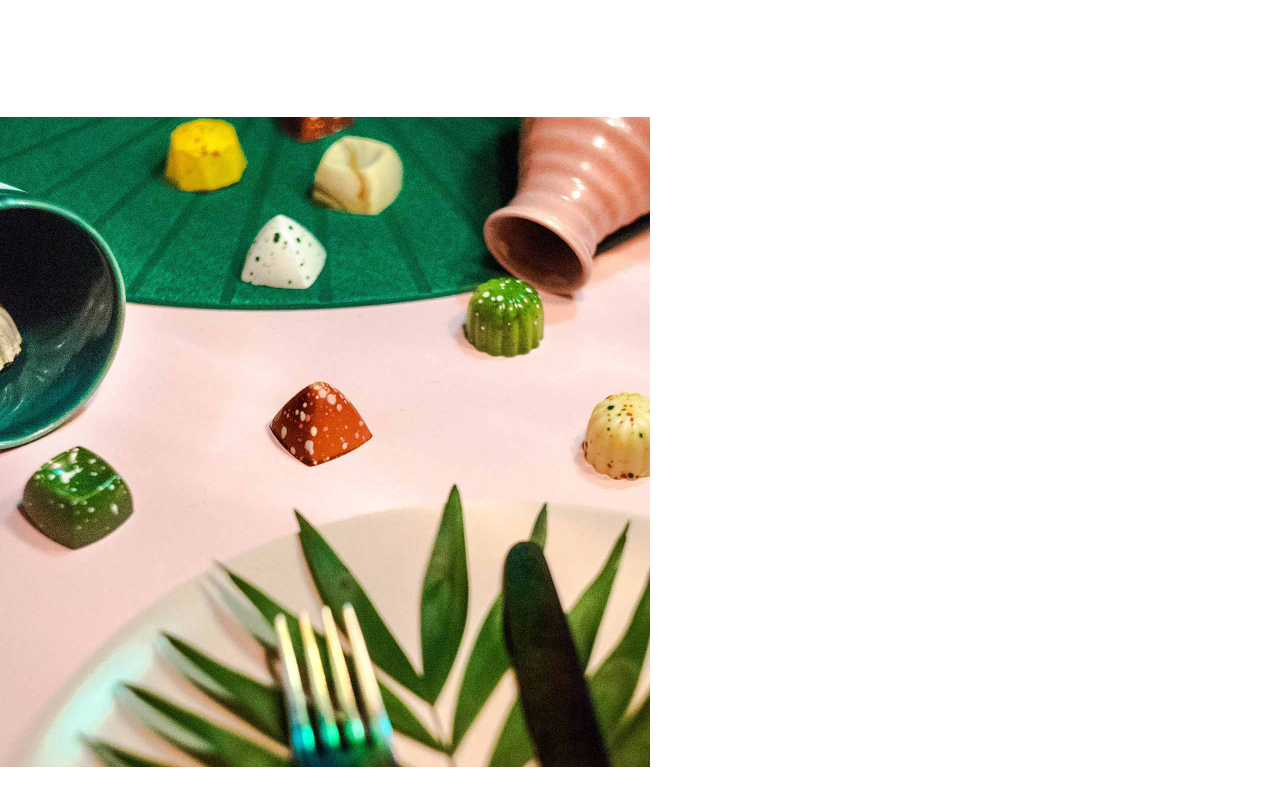
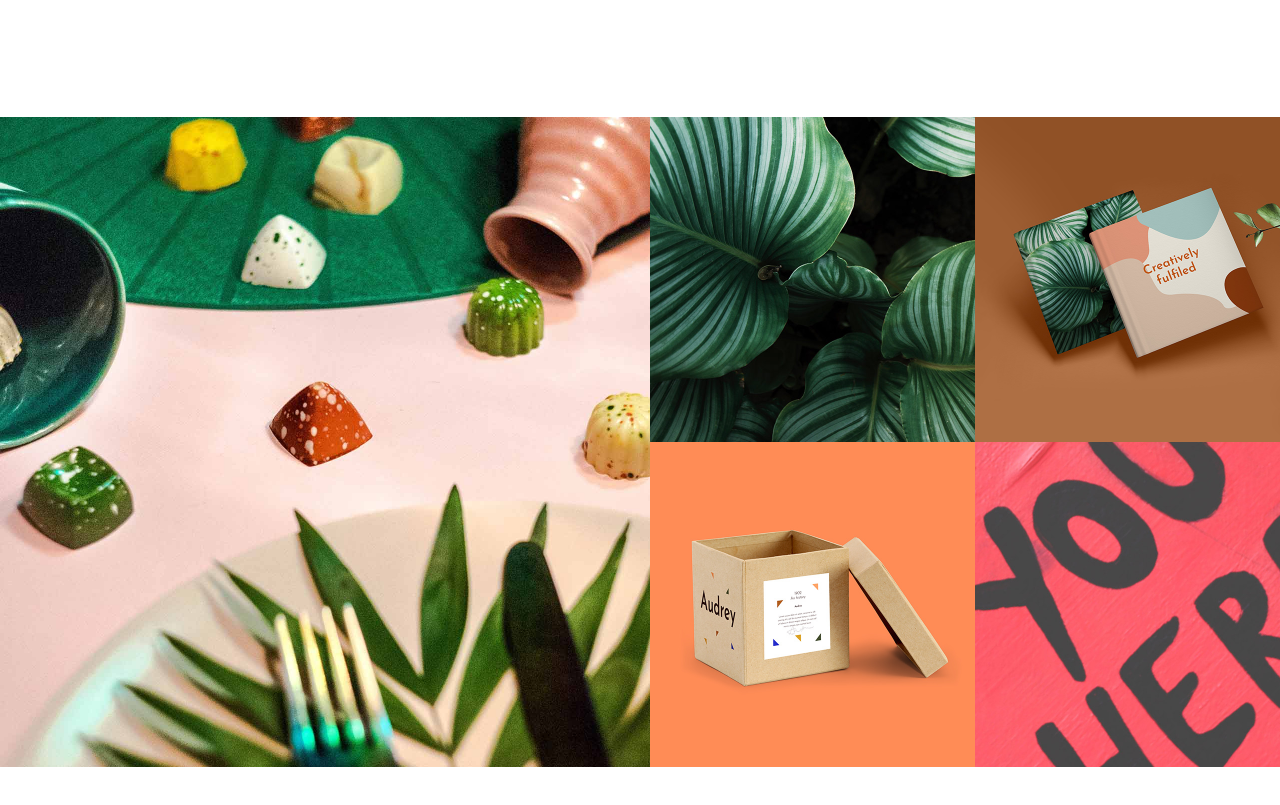
Before and after one commit to NIFT-Web-Design-Delhi/Lecture, a plain HTML site: page 09 crafts_example/index.html in a window 1280 px wide. Shown: the part 1141-1946 px from the top of the page. Drawn offline with nearby package versions, Linux system fonts and the light colour scheme.

Commit message:
Have updated the Collage section & have placed in Comments for better understanding.

```diff
--- a/09 crafts_example/main.css
+++ b/09 crafts_example/main.css
@@ -98,6 +98,7 @@ header nav .menuItem.active .colouredLine {
 }
 
 .subMenu {
+  background-color: white;
   position: absolute;
   width: 100px;
   box-shadow: rgba(0, 0, 0, 0.1) 0px 4px 12px;
@@ -108,7 +109,6 @@ header nav .menuItem.active .colouredLine {
   transition: all .2s;
   visibility: hidden;
   opacity: 0;
-  z-index: -1;
 }
 
 .subMenu p {
@@ -264,25 +264,45 @@ section#banner {
   display: flex;
 }
 
-/* This will only select the first top level divs inside the "collage" Conatainer */
-#collage > div {
+#singleCollage, #smallerCollage {
   position: relative;
   width: 50%;
 }
 
+/* All 5 Images below: */
 #collage #singleCollage {
   background-image: url(./images/collage_1.jpeg);
+  background-size: contain;
+}
+#smallerCollage div:nth-child(1) {
+  background-image: url(./images/collage_2.jpeg);
+  background-size: contain;
+}
+#smallerCollage div:nth-child(2) {
+  background-image: url(./images/collage_3.jpeg);
+  background-size: contain;
+}
+#smallerCollage div:nth-child(3) {
+  background-image: url(./images/collage_4.jpeg);
+  background-size: contain;
+}
+#smallerCollage div:nth-child(4) {
+  background-image: url(./images/collage_5.jpeg);
   background-size: contain;
 }
 
 #collage #smallerCollage {
   display: flex;
+  flex-flow: row wrap;
 }
 
+/* This will set all of the 4 children inside the #smallerCollage to 50% each of the #smallerCollage  */
 #collage #smallerCollage div {
-  background-image: url(./images/collage_1.jpeg);
+  position: relative;
+  width: 50%;
 }
 
+/* The Overlay over the Image */
 #collage span {
   position: absolute;
   display: block;
@@ -292,13 +312,8 @@ section#banner {
   width: 90%;
   margin-left: 5%;
   opacity: 0;
-  bottom: -40px;
-  transition: all .3s;
-}
-
-#singleCollage:hover span {
-  opacity: 1;
-  bottom: 20px;
+  bottom: 0px;
+  transition: all .4s;
 }
 
 #collage span h6 {
@@ -310,3 +325,9 @@ section#banner {
 #collage span p {
   color: grey;
 }
+
+/* Hover effect on the bigger & smaller images */
+#singleCollage:hover span, #smallerCollage > div:hover span {
+  opacity: 1;
+  bottom: 20px;
+}
```
